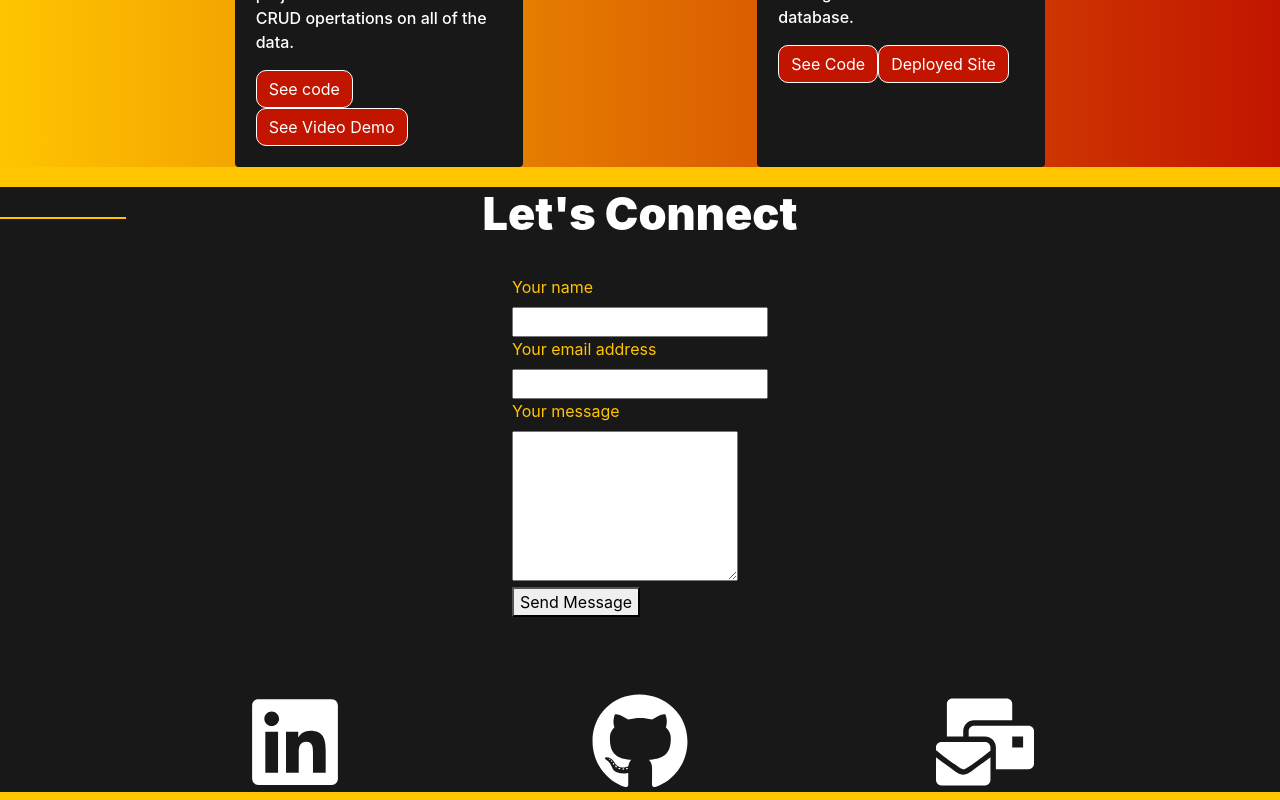
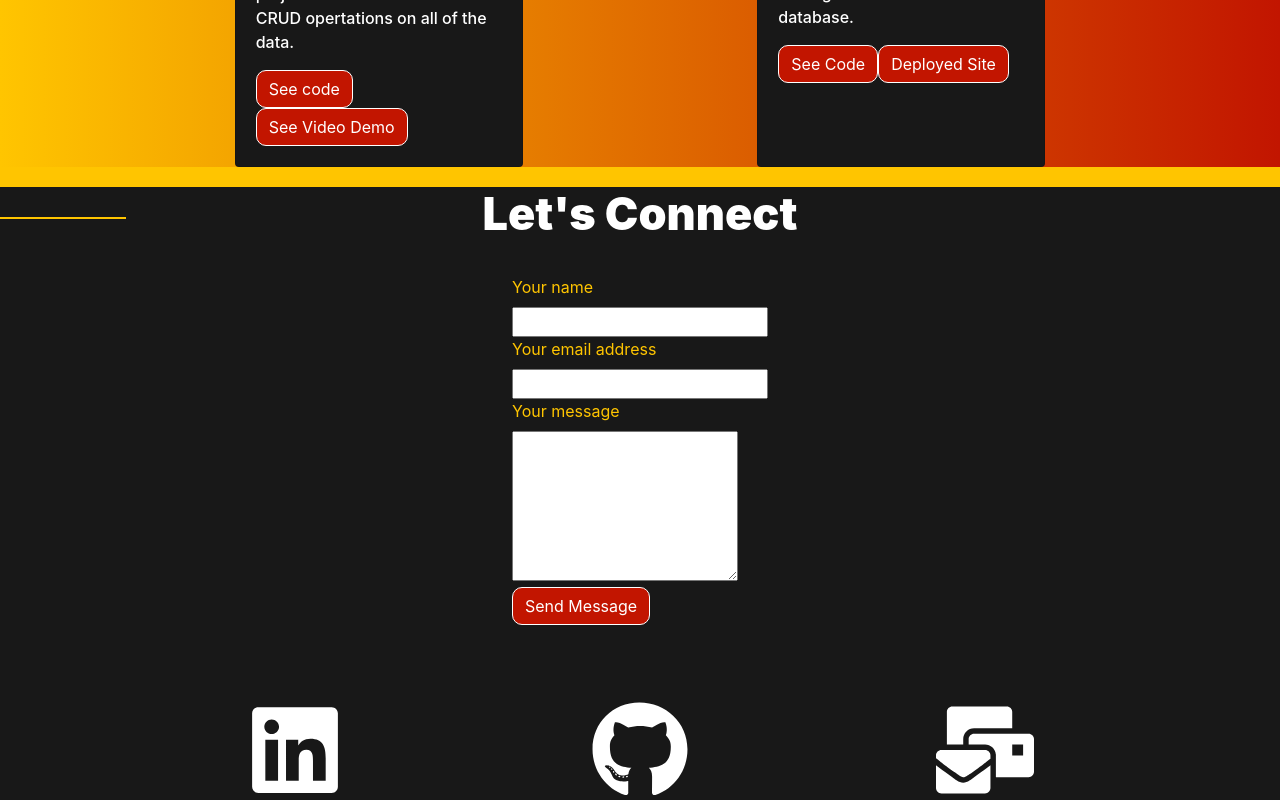
Before and after one commit to strong-one/React-Portfolio-2021, a React (Create React App) app: page / in a window 1280 px wide. Shown: the part 3928-4728 px from the top of the page. Built offline with nearby package versions, Linux system fonts and the light colour scheme.

Commit message:
edited contact form

```diff
--- a/src/components/Contact/Contact.js
+++ b/src/components/Contact/Contact.js
@@ -1,5 +1,6 @@
 import style from "./Contact.module.css";
 import PageHeader from "./../PageHeader/PageHeader";
+import { Button } from "react-bootstrap";
 
 const Contact = () => {
   return (
@@ -10,50 +11,50 @@ const Contact = () => {
     // </div>
     <div className={style.Contact} id="contact">
       <PageHeader title={"Let's Connect"} />
-      <div className={style.Form}>
-        <div className="fcf-body">
+      <div className={style.EntireForm}>
+        <div className={style.Body}>
           <div id="fcf-form">
             <form
               id="fcf-form-id"
-              className="fcf-form-class"
+              className={style.FormClass1}
               method="post"
               action="contact-form-process.php"
             >
-              <div className="fcf-form-group">
-                <label for="Name" class="fcf-label">
+              <div className={style.Group1}>
+                <label for="Name" class={style.Name}>
                   Your name
                 </label>
-                <div className="fcf-input-group">
+                <div className={style.NameInput}>
                   <input
                     type="text"
                     id="Name"
                     name="Name"
-                    class="fcf-form-control"
+                    className="fcf-form-control"
                     required
                   ></input>
                 </div>
               </div>
 
-              <div className="fcf-form-group">
-                <label for="Email" class="fcf-label">
+              <div className={style.Group2}>
+                <label for="Email" className={style.Email}>
                   Your email address
                 </label>
-                <div className="fcf-input-group">
+                <div className={style.EmailInput}>
                   <input
                     type="email"
                     id="Email"
                     name="Email"
-                    class="fcf-form-control"
+                    className="fcf-form-control"
                     required
                   ></input>
                 </div>
               </div>
 
-              <div className="fcf-form-group">
-                <label for="Message" class="fcf-label">
+              <div className={style.Group3}>
+                <label for="Message" className={style.Message}>
                   Your message
                 </label>
-                <div className="fcf-input-group">
+                <div className={style.MessageInput}>
                   <textarea
                     id="Message"
                     name="Message"
@@ -65,14 +66,23 @@ const Contact = () => {
                 </div>
               </div>
 
-              <div className="fcf-form-group">
-                <button
+              <div className={style.group4}>
+                {/* <button
                   type="submit"
                   id="fcf-button"
-                  class="fcf-btn fcf-btn-primary fcf-btn-lg fcf-btn-block"
+                  // class="fcf-btn fcf-btn-primary fcf-btn-lg fcf-btn-block"
+                  className={style.Button}
                 >
                   Send Message
-                </button>
+                </button> */}
+                <Button
+                  type="submit"
+                  id="fcf-button"
+                  className={style.Button}
+                  variant="primary"
+                >
+                  Send Message
+                </Button>
               </div>
             </form>
           </div>
--- a/src/components/Contact/Contact.module.css
+++ b/src/components/Contact/Contact.module.css
@@ -3,8 +3,13 @@
   color: #ffc500;
 }
 
-.Form {
+.EntireForm {
   display: flex;
   justify-content: center;
   padding-bottom: 75px;
 }
+.Button {
+  background-color: #c21500;
+  border-color: white;
+  border-radius: 10px;
+}
```
